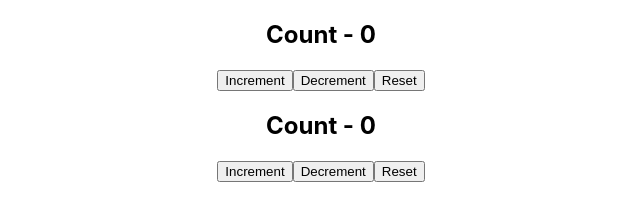
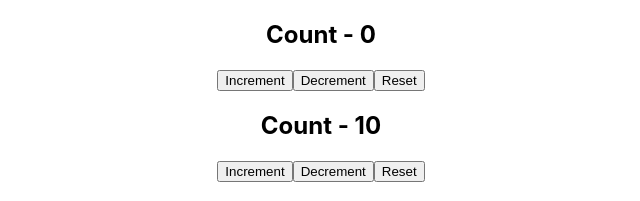
Before and after one commit to Rishabh0262/react-hooks, a React (Create React App) app: page / in a window 1280 px wide. Shown: the top 201 px of the page, without its empty margins (319-959 px from the left). Built offline with nearby package versions, Linux system fonts and the light colour scheme.

Commit message:
Here we have created the a Custom-Hook that can be used as to have state-value in itself as well as we can pass parameters on the 'Custom-Hook call'.

```diff
--- a/src/components/Counter1.js
+++ b/src/components/Counter1.js
@@ -1,19 +1,23 @@
-import React, {useState, useEffect} from 'react'
+import React, {useState} from 'react'
+import useCounter from '../hooks/useCounter'
 
 function Counter1() {
-    const [count, setCount] = useState(0)
+    const [count, increment, decrement, reset] = useCounter()
 
-    const increment = () => {
-        setCount(prevCount => prevCount + 1)
-    }
 
-    const decrement = () => {
-        setCount(prevCount => prevCount - 1)
-    }
+    // const [count, setCount] = useState(0)
 
-    const reset = () => {
-        setCount(0)
-    }
+    // const increment = () => {
+    //     setCount(prevCount => prevCount + 1)
+    // }
+
+    // const decrement = () => {
+    //     setCount(prevCount => prevCount - 1)
+    // }
+
+    // const reset = () => {
+    //     setCount(0)
+    // }
   return (
     <div>
         <h2>Count - {count} </h2>
--- a/src/components/Counter2.js
+++ b/src/components/Counter2.js
@@ -1,19 +1,25 @@
-import React, {useState, useEffect} from 'react'
+import React, {useState} from 'react'
+import useCounter from '../hooks/useCounter'
 
 function Counter2() {
-    const [count, setCount] = useState(0)
 
-    const increment = () => {
-        setCount(prevCount => prevCount + 1)
-    }
+    const [count, increment, decrement, reset] = useCounter(10)
 
-    const decrement = () => {
-        setCount(prevCount => prevCount - 1)
-    }
 
-    const reset = () => {
-        setCount(0)
-    }
+
+    // const [count, setCount] = useState(0)
+
+    // const increment = () => {
+    //     setCount(prevCount => prevCount + 1)
+    // }
+
+    // const decrement = () => {
+    //     setCount(prevCount => prevCount - 1)
+    // }
+
+    // const reset = () => {
+    //     setCount(0)
+    // }
   return (
     <div>
         <h2>Count - {count} </h2>
--- /dev/null
+++ b/src/hooks/useCounter.js
@@ -0,0 +1,24 @@
+import {useState} from 'react'
+
+function useCounter(initialCount = 0) {
+
+    const [count, setCount] = useState(initialCount)
+
+    const increment = () => {
+        setCount(prevCount => prevCount + 1)
+    }
+
+    const decrement = () => {
+        setCount(prevCount => prevCount - 1)
+    }
+
+    const reset = () => {
+        setCount(0)
+    }
+
+
+    return [count, increment, decrement, reset]
+
+}
+
+export default useCounter
```
Also changed, not shown: 1 other file (tests, documents, lock files or other folders).
